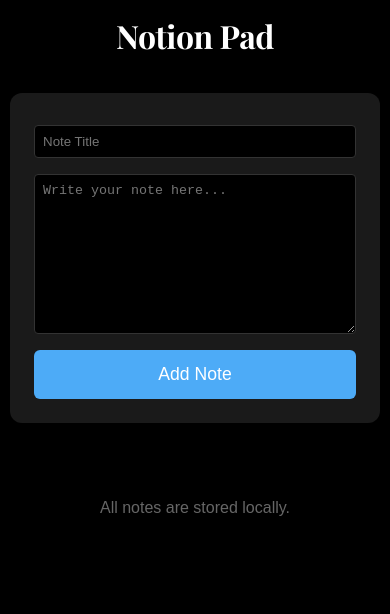
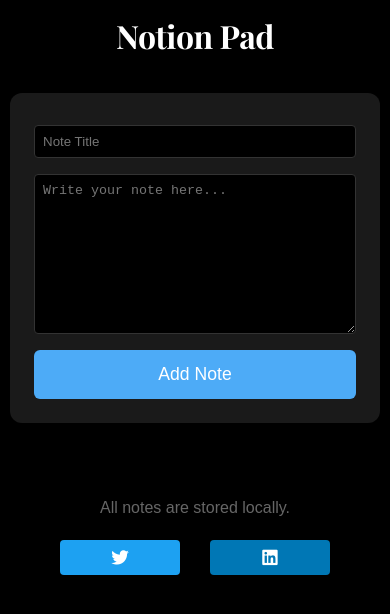
Before and after one commit to KodePratham/simple-notes-app, a plain HTML site: page index.html in a window 390 px wide. Drawn offline with nearby package versions, Linux system fonts and the light colour scheme.

Commit message:
Add files via upload

```diff
--- a/css/note-detail.css
+++ b/css/note-detail.css
@@ -1,3 +1,4 @@
+/* Note Detail Page Layout */
 .note-detail {
     background: #1a1a1a;
     padding: 2rem;
@@ -7,6 +8,7 @@
     min-height: 300px;
 }
 
+/* Note Content Typography */
 .note-detail h3 {
     font-size: 24px;
     margin-bottom: 1rem;
@@ -24,6 +26,7 @@
     padding-right: 1rem;
 }
 
+/* Scrollbar Styling */
 .note-detail p::-webkit-scrollbar {
     width: 8px;
 }
@@ -43,6 +46,7 @@
     margin-top: 2rem;
 }
 
+/* Action Buttons Layout */
 .note-detail-actions {
     display: flex;
     gap: 1rem;
@@ -61,6 +65,7 @@
     text-align: center;
 }
 
+/* Button Variants */
 .edit-btn { background: #4dabf7; }
 .save-btn { background: #2ecc71; }
 .delete-btn { background: #e74c3c; }
@@ -79,6 +84,7 @@
     outline: none;
 }
 
+/* Responsive Design */
 @media (max-width: 768px) {
     .note-detail {
         padding: 1.5rem;
--- a/css/styles.css
+++ b/css/styles.css
@@ -1,6 +1,7 @@
-/* Import Playfair Display font */
+/* Base Styles and Typography */
 @import url('https://fonts.googleapis.com/css2?family=Playfair+Display:wght@700&display=swap');
 
+/* Reset and Global Styles */
 * {
     margin: 0;
     padding: 0;
@@ -71,6 +72,7 @@ button:hover {
     transform: translateY(-2px);
 }
 
+/* Note Container and Grid Layout */
 #notesContainer {
     display: grid;
     grid-template-columns: repeat(auto-fill, minmax(280px, 1fr));
@@ -78,6 +80,7 @@ button:hover {
     padding: 0.5rem;
 }
 
+/* Individual Note Card Styling */
 .note {
     background: #1a1a1a;
     padding: 1.5rem;
@@ -127,7 +130,7 @@ button:hover {
     box-shadow: 0 5px 15px rgba(0,0,0,0.3);
 }
 
-/* Replace the fade effect with a better solution */
+/* Gradient Fade Effect for Note Content */
 .note p::after {
     content: '';
     position: absolute;
@@ -139,7 +142,20 @@ button:hover {
     pointer-events: none;
 }
 
-/* Improved responsive design */
+/* Add styles for social sharing */
+.social-share {
+    margin: 20px 0;
+    text-align: center;
+}
+
+.social-share button {
+    margin: 0 10px;
+    padding: 8px 16px;
+    border-radius: 4px;
+    cursor: pointer;
+}
+
+/* Responsive Design Breakpoints */
 @media (max-width: 1024px) {
     #notesContainer {
         grid-template-columns: repeat(auto-fill, minmax(300px, 1fr));
@@ -238,3 +254,45 @@ button:hover {
     margin-top: 2rem;
     color: #666;
 }
+
+/* Responsive styles for share buttons */
+.social-share {
+    display: flex;
+    gap: 10px;
+    justify-content: center;
+    margin-top: 20px;
+}
+
+.share-button {
+    border: none;
+    border-radius: 50%;
+    width: 40px;
+    height: 40px;
+    display: flex;
+    align-items: center;
+    justify-content: center;
+    cursor: pointer;
+    transition: transform 0.2s, opacity 0.2s;
+}
+
+.share-button:hover {
+    transform: scale(1.1);
+    opacity: 0.9;
+}
+
+.share-button.twitter {
+    background-color: #1DA1F2;
+    color: white;
+}
+
+.share-button.linkedin {
+    background-color: #0077B5;
+    color: white;
+}
+
+@media (max-width: 768px) {
+    .share-button {
+        width: 35px;
+        height: 35px;
+    }
+}
--- a/index.html
+++ b/index.html
@@ -23,6 +23,28 @@
     <link rel="canonical" href="https://notionpad.vercel.app">
     <link rel="stylesheet" href="https://fonts.googleapis.com/css2?family=Playfair+Display:wght@700&display=swap">
     <link rel="stylesheet" href="css/styles.css">
+    <link rel="stylesheet" href="https://cdnjs.cloudflare.com/ajax/libs/font-awesome/5.15.4/css/all.min.css">
+
+    <!-- Add structured data for better SEO -->
+    <script type="application/ld+json">
+    {
+      "@context": "https://schema.org",
+      "@type": "WebApplication",
+      "name": "NotionPad",
+      "description": "A powerful Notion note-taking app that enhances your productivity",
+      "applicationCategory": "Productivity Software",
+      "operatingSystem": "Web Browser"
+    }
+    </script>
+
+    <!-- Add Google Analytics -->
+    <script async src="https://www.googletagmanager.com/gtag/js?id=YOUR-GA-ID"></script>
+    <script>
+      window.dataLayer = window.dataLayer || [];
+      function gtag(){dataLayer.push(arguments);}
+      gtag('js', new Date());
+      gtag('config', 'YOUR-GA-ID');
+    </script>
 </head>
 <body>
     <div class="container">
@@ -36,8 +58,17 @@
         <div id="local-storage-message">
             <p>All notes are stored locally.</p>
         </div>
+        <div class="social-share">
+            <button onclick="shareOnTwitter()" class="share-button twitter" aria-label="Share on Twitter">
+                <i class="fab fa-twitter"></i>
+            </button>
+            <button onclick="shareOnLinkedIn()" class="share-button linkedin" aria-label="Share on LinkedIn">
+                <i class="fab fa-linkedin"></i>
+            </button>
+        </div>
     </div>
     <script src="js/notes.js"></script>
     <script src="js/script.js"></script>
+    <script src="js/social.js"></script>
 </body>
 </html>
--- a/js/notes.js
+++ b/js/notes.js
@@ -1,5 +1,6 @@
 // ...existing code...
 
+// Helper function to modify note content
 function editNote(noteId, newContent) {
     const note = document.getElementById(noteId);
     if (note) {
@@ -9,28 +10,41 @@ function editNote(noteId, newContent) {
     }
 }
 
+// Export note content to PDF format
 async function exportNoteAsPDF(noteId) {
     const note = document.getElementById(noteId);
     if (note) {
+        // Initialize PDF document
         const { PDFDocument, rgb } = PDFLib;
         const pdfDoc = await PDFDocument.create();
+
+        // Configure page settings
         const page = pdfDoc.addPage([600, 400]);
         const { width, height } = page.getSize();
+
+        // Add note content to PDF
         page.drawText(note.innerText, {
             x: 50,
             y: height - 50,
             size: 20,
             color: rgb(0, 0, 0),
         });
+
+        // Generate and download PDF file
         const pdfBytes = await pdfDoc.save();
         const blob = new Blob([pdfBytes], { type: 'application/pdf' });
         const url = URL.createObjectURL(blob);
+
+        // Create temporary link and trigger download
         const a = document.createElement('a');
         a.href = url;
         a.download = `${note.innerText}.pdf`;
         document.body.appendChild(a);
         a.click();
+
+        // Cleanup
         document.body.removeChild(a);
+        URL.revokeObjectURL(url);
     } else {
         console.error('Note not found');
     }
--- /dev/null
+++ b/js/social.js
@@ -0,0 +1,10 @@
+function shareOnTwitter() {
+    const text = "Check out NotionPad - Best notetaking app on the go!";
+    const url = "https://notionpad.vercel.app";
+    window.open(`https://twitter.com/intent/tweet?text=${encodeURIComponent(text)}&url=${encodeURIComponent(url)}`);
+}
+
+function shareOnLinkedIn() {
+    const url = "https://notionpad.vercel.app";
+    window.open(`https://www.linkedin.com/sharing/share-offsite/?url=${encodeURIComponent(url)}`);
+}
```
Also changed, not shown: js/script.js (+14 -0 lines).
